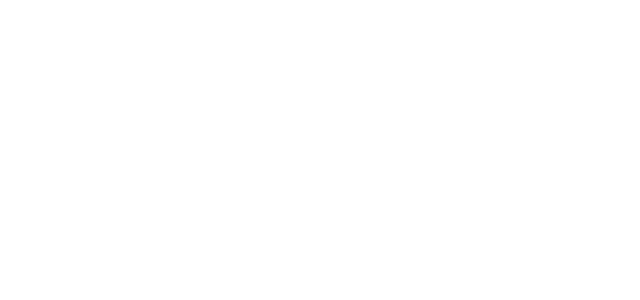
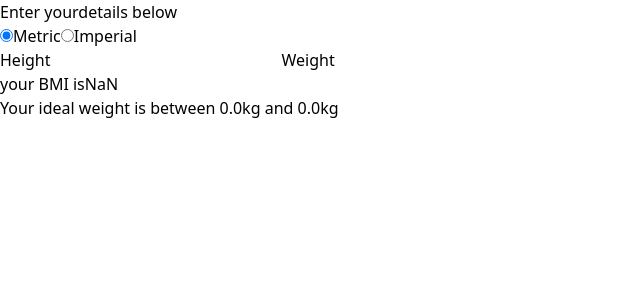
Before and after one commit to nathan-bark/bmi-calculator, a React (Vite) app: page / in a window 1280 px wide. Shown: the top 300 px of the page, without its empty margins (0-640 px from the left). Built offline with nearby package versions, Linux system fonts and the light colour scheme.

Commit message:
Metric formualas and functions implemented

```diff
--- a/src/App.jsx
+++ b/src/App.jsx
@@ -1,4 +1,6 @@
 import React from 'react'
+
+import CalculatorForm from './components/CalculatorForm/CalculatorForm.component'
 
 import './App.css'
 
@@ -6,6 +8,7 @@
 
   return (
     <>
+    <CalculatorForm />
     </>
   )
 
--- /dev/null
+++ b/src/components/CalculatorForm/CalculatorForm.component.jsx
@@ -0,0 +1,73 @@
+import React, { useState, useEffect } from "react";
+
+import MetricCalculator from "../MetricCalculator/MetricCalculator";
+
+const CalculatorForm = () => {
+  const [system, setSystem] = useState("metric");
+  const [height, setHeight] = useState(0);
+  const [weight, setWeight] = useState(0);
+  const [minWeight, setMinWeight] = useState(0);
+  const [maxWeight, setMaxWeight] = useState(0);
+
+  const handleSystemChange = (event) => {
+    setSystem(event.target.value);
+  };
+
+  const metricBMI = (heightInput, weightInput) => {
+    const bmi = weightInput / (heightInput * heightInput);
+
+    return Number(bmi.toFixed(1));
+  };
+
+  const metricWeightRange = (rangeHeight) => {
+    const lowerWeight = 18.5 * (rangeHeight * rangeHeight);
+    const upperWeight = 24.9 * (rangeHeight * rangeHeight);
+
+    setMinWeight(lowerWeight.toFixed(1));
+    setMaxWeight(upperWeight.toFixed(1));
+  };
+
+  useEffect(() => {
+    metricWeightRange(height);
+  }, [height]);
+
+  return (
+    <div>
+      <h2>Enter yourdetails below</h2>
+      <fieldset>
+        <input
+          type="radio"
+          name="system"
+          value="metric"
+          id="metric"
+          checked={system === "metric"}
+          onChange={handleSystemChange}
+        />
+        <label htmlFor="metric">Metric</label>
+        <input
+          type="radio"
+          name="system"
+          value="imperial"
+          id="imperial"
+          checked={system === "imperial"}
+          onChange={handleSystemChange}
+        />
+        <label htmlFor="imperial">Imperial</label>
+      </fieldset>
+
+      {system === "metric" && (
+        <MetricCalculator setHeight={setHeight} setWeight={setWeight} />
+      )}
+
+      <p>your BMI is{metricBMI(height, weight)}</p>
+
+      <p>
+        Your ideal weight is between {minWeight}kg and {maxWeight}kg
+      </p>
+    </div>
+
+    // display metirc form or imperial form based on system variable
+  );
+};
+
+export default CalculatorForm;
--- /dev/null
+++ b/src/components/MetricCalculator/MetricCalculator.jsx
@@ -0,0 +1,37 @@
+import React from "react";
+
+const MetricCalculator = ({  setHeight, setWeight }) => {
+  const handleHeightChange = (event) => {
+    const cmToM = event.target.value / 100;
+    setHeight(cmToM);
+  };
+  const handleWeightChange = (event) => {
+    setWeight(event.target.value);
+  };
+
+  return (
+    <div>
+      <fieldset>
+        <label htmlFor="height">Height</label>
+        <input
+          type="number"
+          required
+          id="height"
+          name="height"
+          onChange={handleHeightChange}
+        />
+
+        <label htmlFor="weight">Weight</label>
+        <input
+          type="number"
+          required
+          id="weight"
+          name="weight"
+          onChange={handleWeightChange}
+        />
+      </fieldset>
+    </div>
+  );
+};
+
+export default MetricCalculator;
```
